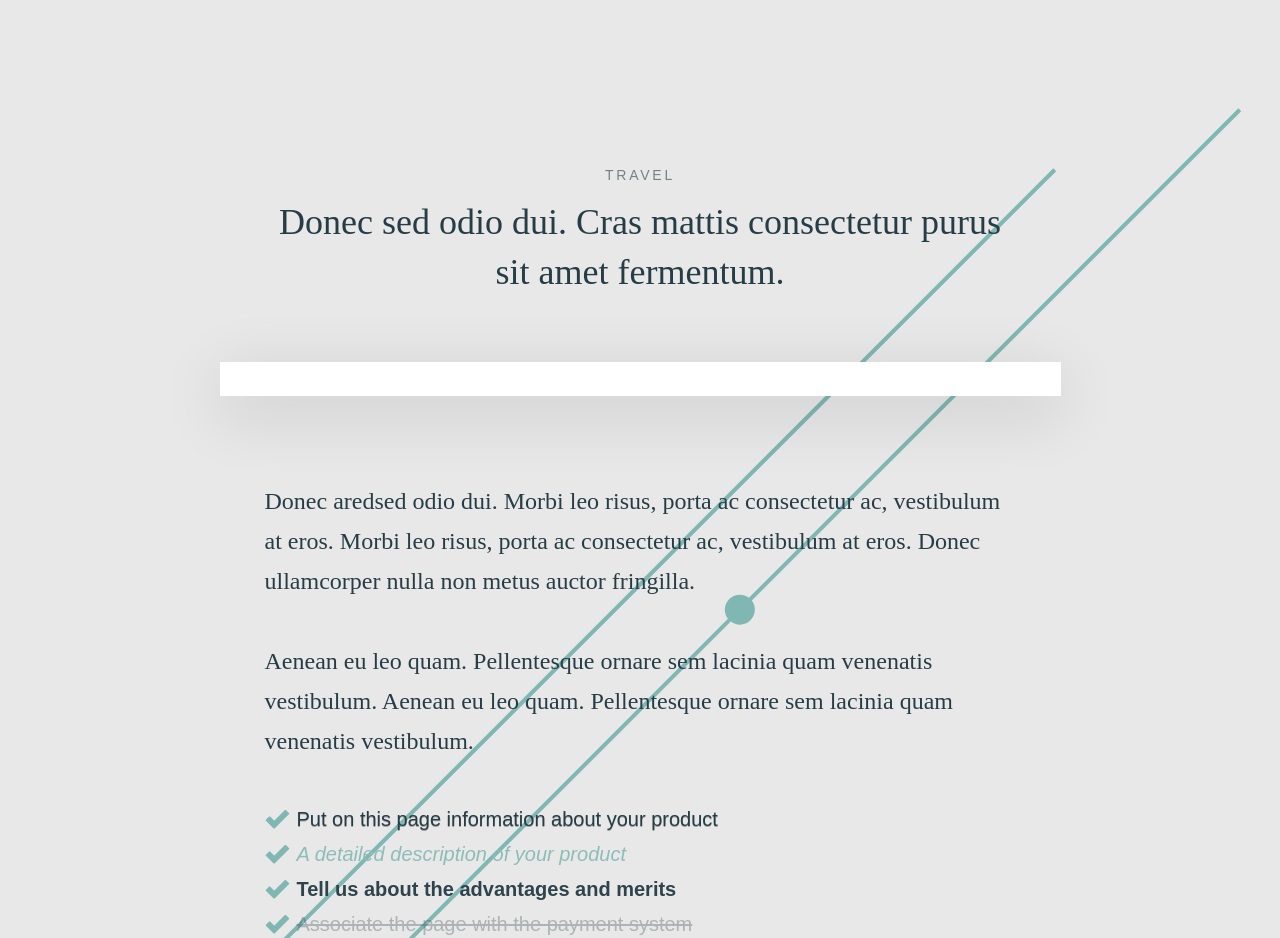
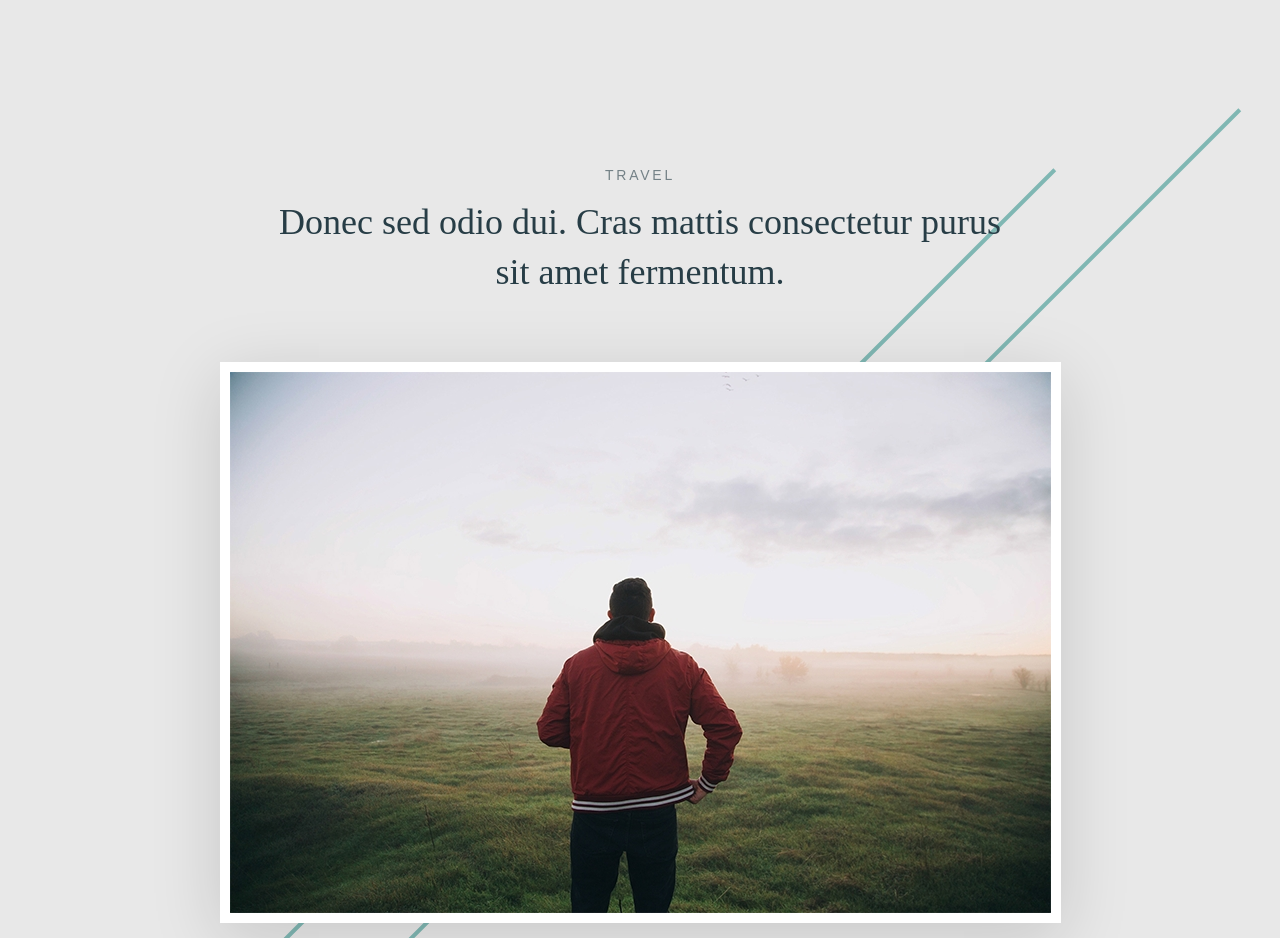
Before and after one commit to rumyantsevaT/verstka-travel, a plain HTML site: page css_05/index.html in a window 1280 px wide. Shown: the top 938 px of the page. Drawn offline with Linux system fonts and the light colour scheme; the site is published under a folder, as on GitHub Pages, so addresses that start at the root find nothing.

Commit message:
fixed path to image

```diff
--- a/css_05/index.html
+++ b/css_05/index.html
@@ -21,7 +21,7 @@
 				<h1 class="content-top__title">Donec sed odio dui. Cras mattis consectetur purus sit amet fermentum. </h1>
 			</div>
 			<div class="content__image">
-				<img src="/img/light-man.jpg" alt="">
+				<img src="../img/light-man.jpg" alt="">
 			</div>
 			<div class="content-bottom">
 				<div class="content-bottom__text">
```
